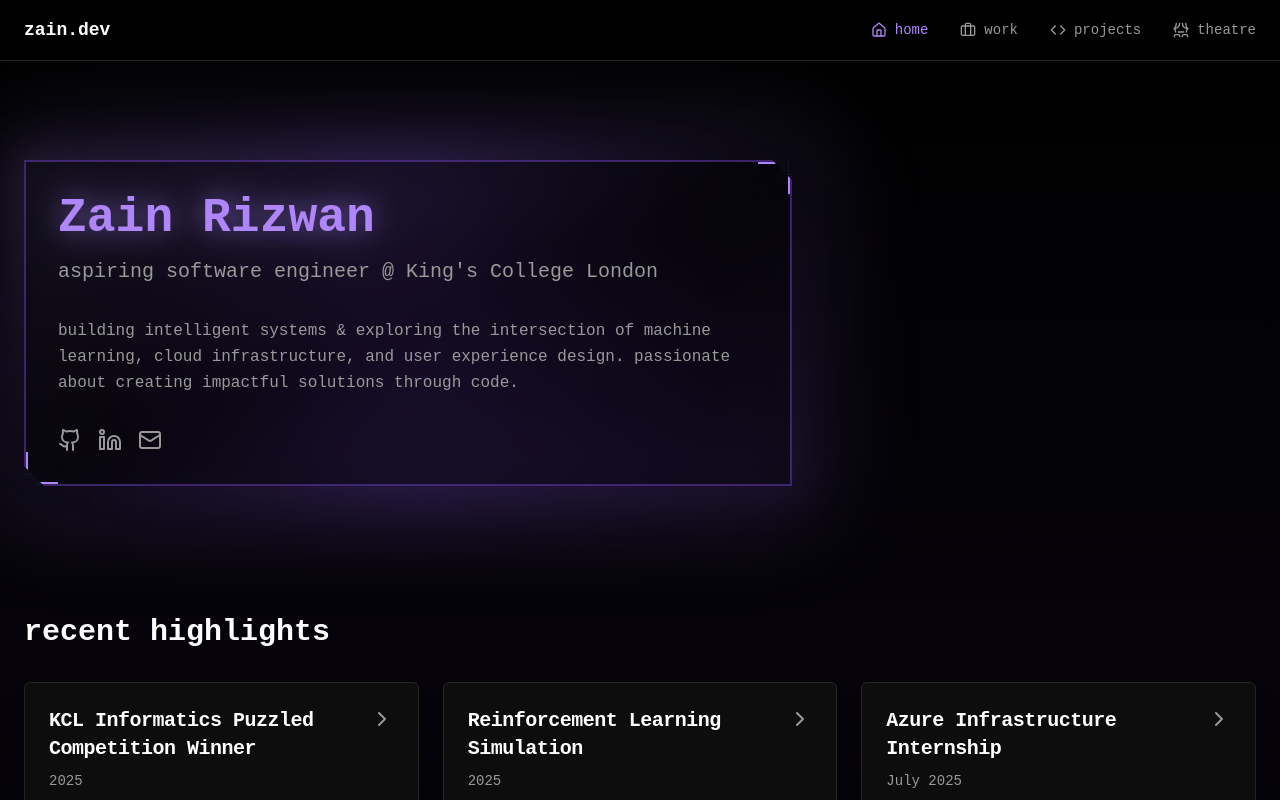
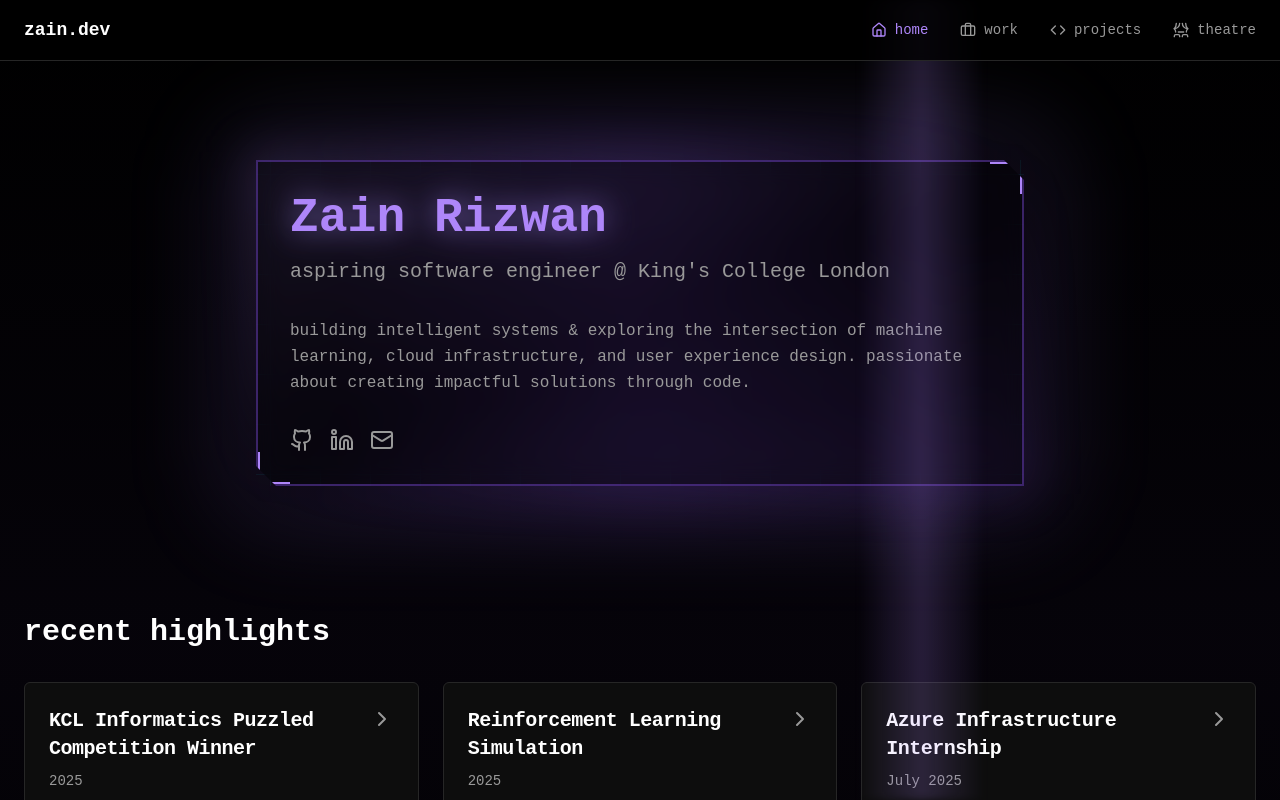
Before and after one commit to iamzainrizwan/zain-codes-the-stage, a React (Vite) app: page / in a window 1280 px wide. Shown: the top 800 px of the page. Built offline with nearby package versions, Linux system fonts and the light colour scheme; the HTML template or start-up script is replaced by a standard one.

Commit message:
Refactor homepage hero section

```diff
--- a/src/pages/Home.tsx
+++ b/src/pages/Home.tsx
@@ -38,8 +38,18 @@ const Home = () => {
     <div className="min-h-screen pt-20 pb-16 bg-gradient-to-b from-background via-primary/5 to-background">
       <div className="container mx-auto px-6">
         {/* Hero Section */}
-        <section className="py-20 animate-fade-in">
-          <div className="max-w-3xl relative">
+        <section className="py-20 animate-fade-in relative">
+          {/* Full-page horizontal scan line */}
+          <div
+            className="fixed inset-0 pointer-events-none overflow-hidden z-10"
+          >
+            <div
+              className="absolute h-full w-32 bg-gradient-to-r from-transparent via-accent/20 to-transparent animate-scan-line"
+              style={{ filter: 'blur(4px)' }}
+            ></div>
+          </div>
+
+          <div className="max-w-3xl relative mx-auto">
             {/* Cyberpunk grid background */}
             <div
               className="absolute inset-0 opacity-20 animate-grid-flow"
@@ -52,17 +62,6 @@ const Home = () => {
             {/* Neon glow layers */}
             <div className="absolute -inset-4 bg-gradient-to-r from-primary/0 via-primary/30 to-primary/0 blur-2xl animate-cyber-pulse"></div>
             <div className="absolute -inset-2 bg-gradient-to-br from-accent/20 via-transparent to-primary/20 blur-xl"></div>
-
-            {/* Scan line effect */}
-            <div
-              className="absolute inset-0 pointer-events-none overflow-hidden"
-              style={{ clipPath: 'inset(0 0 0 0)' }}
-            >
-              <div
-                className="absolute w-full h-32 bg-gradient-to-b from-transparent via-accent/10 to-transparent animate-scan-line"
-                style={{ filter: 'blur(2px)' }}
-              ></div>
-            </div>
 
             {/* Content container */}
             <div className="relative bg-black/40 border-2 border-primary/50 p-8 backdrop-blur-md overflow-hidden"
--- a/tailwind.config.ts
+++ b/tailwind.config.ts
@@ -116,8 +116,8 @@ export default {
           },
         },
         scanLine: {
-          "0%": { transform: "translateY(-100%)" },
-          "100%": { transform: "translateY(100vh)" },
+          "0%": { transform: "translateX(-100%)" },
+          "100%": { transform: "translateX(100vw)" },
         },
         gridFlow: {
           "0%": { backgroundPosition: "0 0" },
```
